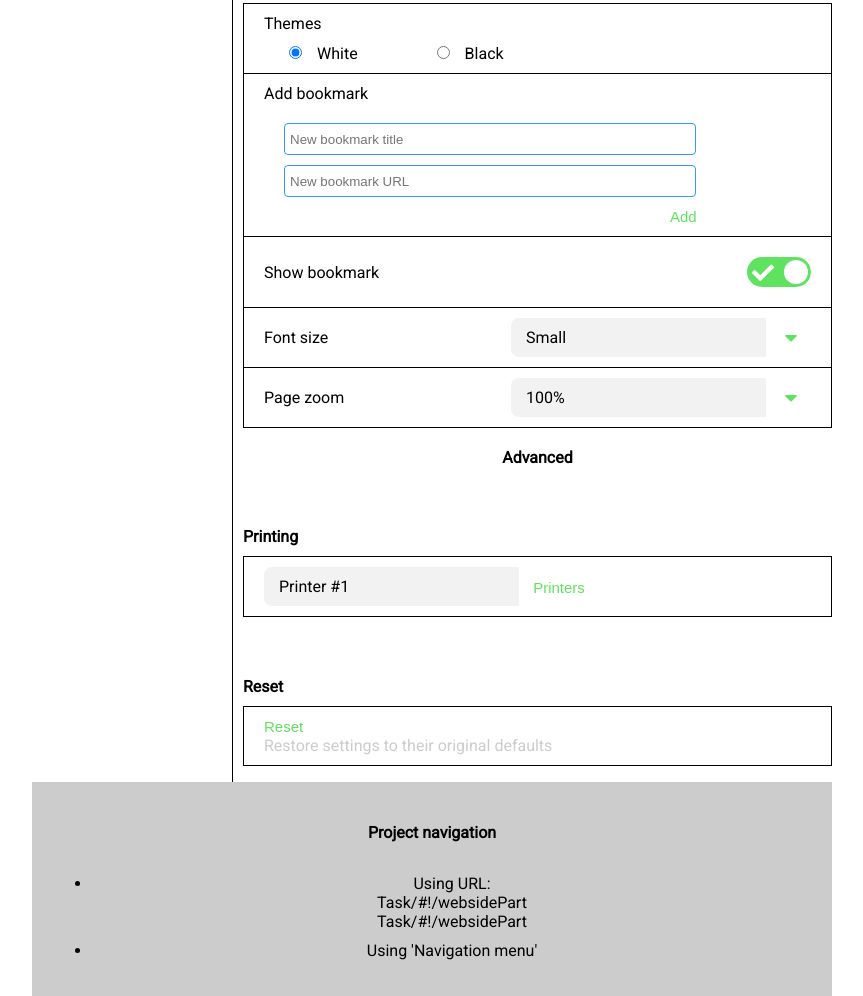
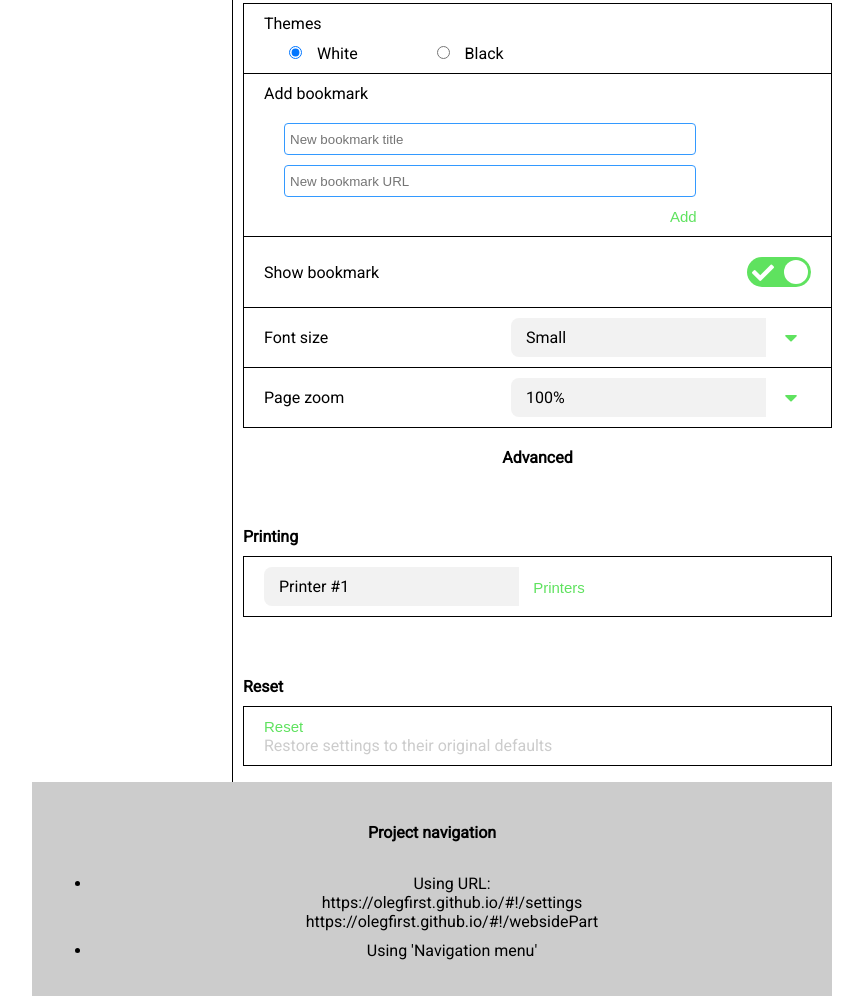
Before and after one commit to OlegFirst/OlegFIRST.github.io, a plain HTML site: page index.html in a window 1280 px wide. Shown: the part 304-1300 px from the top of the page, without its empty margins (208-1071 px from the left). Drawn offline with nearby package versions, Linux system fonts and the light colour scheme; some packages are replaced by stand-ins of ours.

Commit message:
Add files via upload

```diff
--- a/index.html
+++ b/index.html
@@ -39,8 +39,8 @@
 		<h4>Project navigation</h4>
 		<ul>
 			<li>Using URL:<br>
-				Task/#!/websidePart<br>
-				Task/#!/websidePart<br>
+				https://olegfirst.github.io/#!/settings<br>
+				https://olegfirst.github.io/#!/websidePart<br>
 			</li>
 			<li>
 				Using 'Navigation menu'
```
